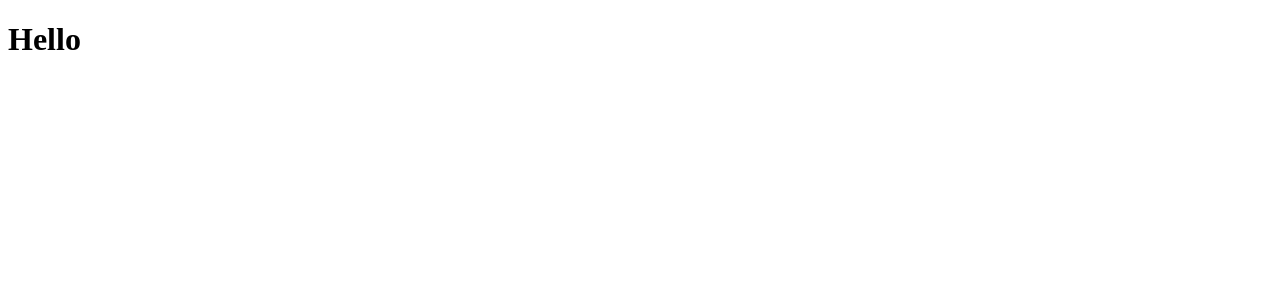
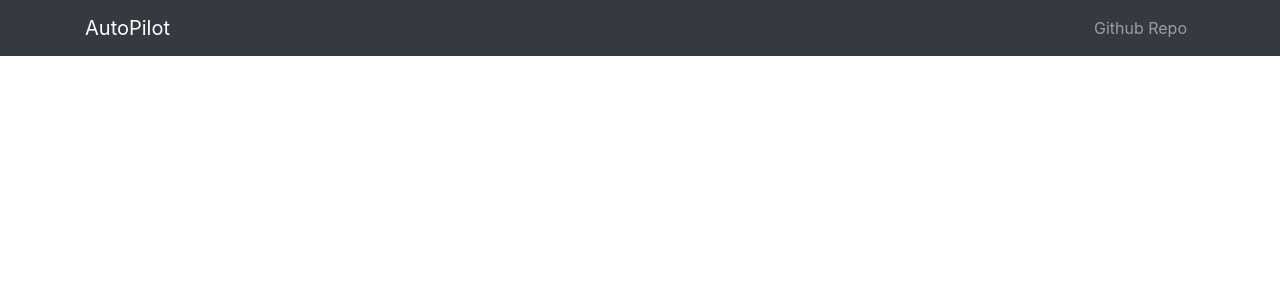
Before and after one commit to roznikm/Leasing_Tool, a React (Create React App) app in the folder client/: page / in a window 1280 px wide. Shown: the top 300 px of the page. Built offline with nearby package versions, Linux system fonts and the light colour scheme.

Commit message:
added a simple navbar

```diff
--- a/client/package.json
+++ b/client/package.json
@@ -6,10 +6,14 @@
     "@testing-library/jest-dom": "^4.2.4",
     "@testing-library/react": "^9.4.1",
     "@testing-library/user-event": "^7.2.1",
+    "bootstrap": "^4.4.1",
     "concurrently": "^5.1.0",
     "react": "^16.13.0",
     "react-dom": "^16.13.0",
-    "react-scripts": "3.4.0"
+    "react-scripts": "3.4.0",
+    "react-transition-group": "^4.3.0",
+    "reactstrap": "^8.4.1",
+    "uuid": "^7.0.1"
   },
   "scripts": {
     "start": "react-scripts start",
--- a/client/src/App.js
+++ b/client/src/App.js
@@ -1,12 +1,13 @@
 import React from 'react';
+import AppNavbar from './components/AppNavbar';
+
+import 'bootstrap/dist/css/bootstrap.min.css';
 import './App.css';
 
 function App() {
   return (
     <div className="App">
-      <h1>
-        Hello
-      </h1>
+      <AppNavbar/>
     </div>
   );
 }
--- /dev/null
+++ b/client/src/components/AppNavbar.js
@@ -0,0 +1,41 @@
+import React, { useState } from 'react';
+import {
+  Collapse,
+  Navbar,
+  NavbarToggler,
+  NavbarBrand,
+  Nav,
+  NavItem,
+  NavLink,
+  Container
+} from 'reactstrap';
+
+const AppNavbar = props => {
+  const [collapsed, setCollapsed] = useState(true);
+
+  const toggleNavbar = () => setCollapsed(!collapsed);
+
+  return (
+    <div>
+      <Navbar color='dark' dark expand='sm' className='mb-5'>
+        <Container>
+          <NavbarBrand href='/' className='mr-auto'>
+            AutoPilot
+          </NavbarBrand>
+          <NavbarToggler onClick={toggleNavbar} className='mr-2' />
+          <Collapse isOpen={!collapsed} navbar>
+            <Nav className='ml-auto' navbar>
+              <NavItem>
+                <NavLink href='https://github.com/roznikm/Leasing_Tool'>
+                  Github Repo
+                </NavLink>
+              </NavItem>
+            </Nav>
+          </Collapse>
+        </Container>
+      </Navbar>
+    </div>
+  );
+};
+
+export default AppNavbar;
```
Also changed, not shown: 2 other files (tests, documents, lock files or other folders).
